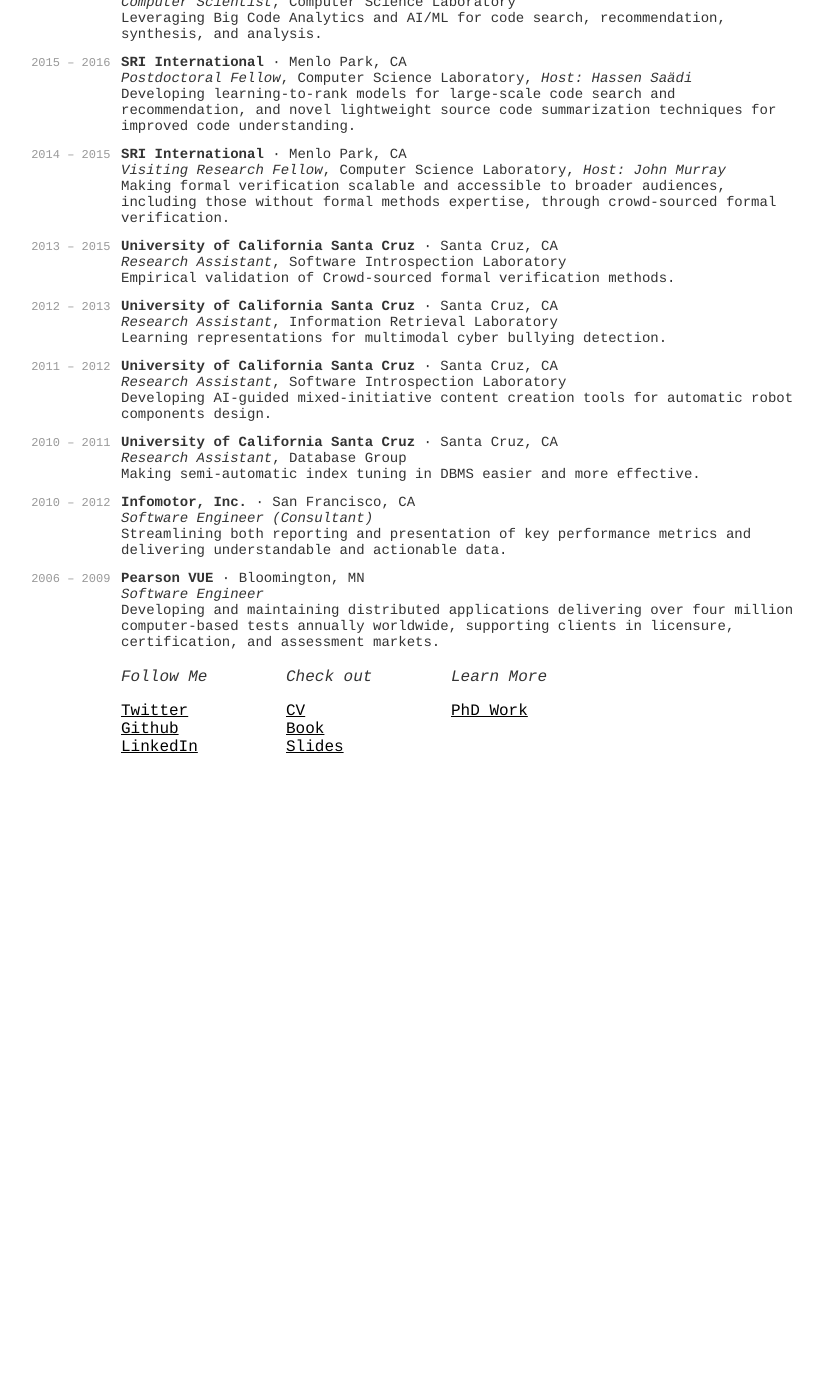
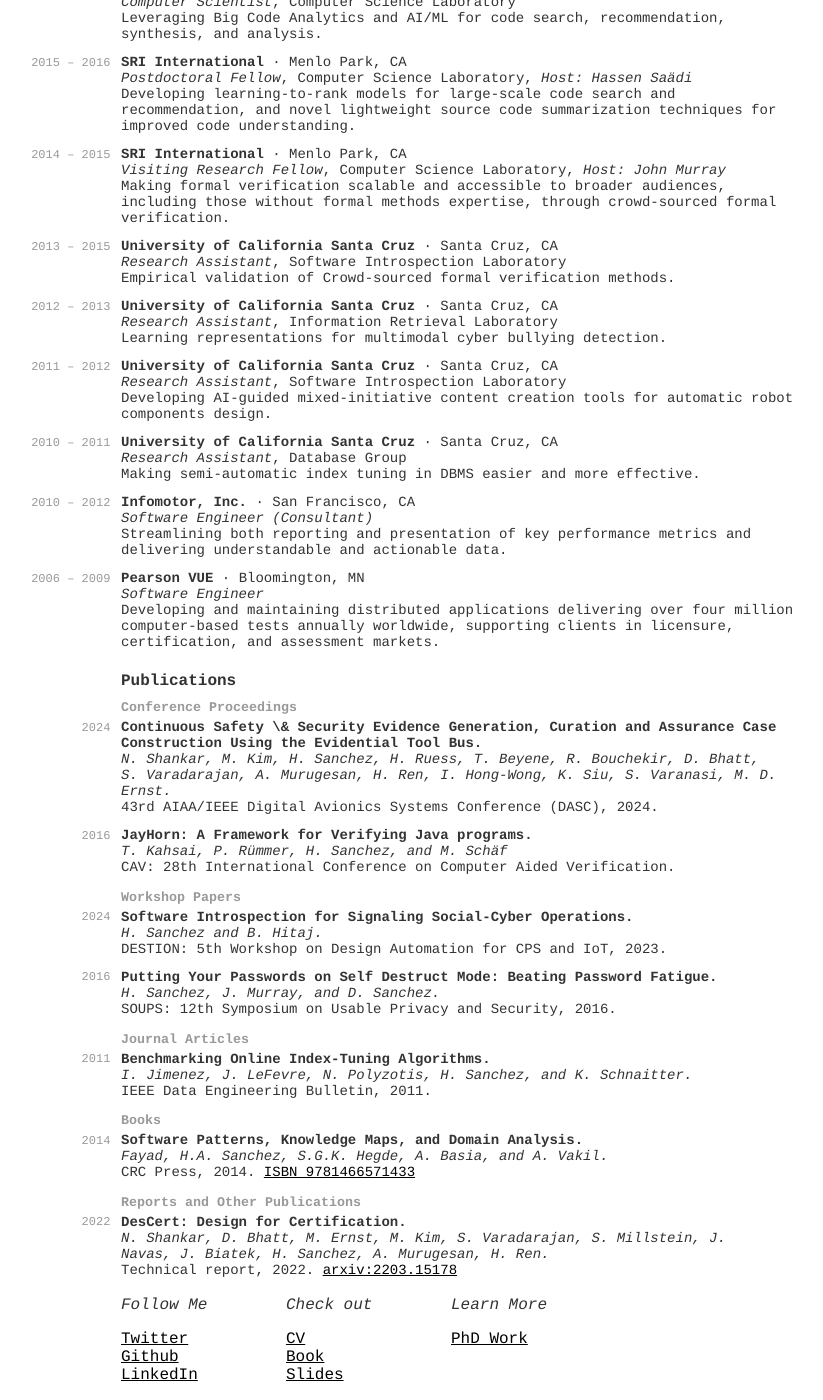
Before and after one commit to hsanchez/hsanchez.github.io, a Jekyll site: the page built from posts/notes/_posts/2017-02-01-cv.md, in a window 1280 px wide and 1400 px high, scrolled down 1706 px. Shown: the whole window, without its empty margins (189-1012 px from the left). Built offline with Jekyll 4.4.1, drawn with Linux system fonts in a browser that asks for light colours; before the commit the page ends 2478 px from its top, so only the background shows below that.

Commit message:
adds more content under Pubs

```diff
--- a/posts/notes/_posts/2017-02-01-cv.md
+++ b/posts/notes/_posts/2017-02-01-cv.md
@@ -231,5 +231,74 @@
         </div>
       </div>
 </div> <!-- Employment section -->
+<div class="section">
+    <div class="heading">Publications</div>
+    <div class="subheading">Conference Proceedings</div>
+    <div class="entry">
+        <div class="year">2024</div>
+        <div class="item">
+            <span class="bold">Continuous Safety \& Security Evidence Generation, Curation and Assurance Case Construction Using the Evidential Tool Bus.</span><br />
+            <span class="emph">N. Shankar, M. Kim, H. Sanchez, H. Ruess, T. Beyene, R. Bouchekir, D. Bhatt, S. Varadarajan, A. Murugesan, H. Ren, I. Hong-Wong, K. Siu, S. Varanasi, M. D. Ernst.</span> <br />
+            <span class="deemph">43rd AIAA/IEEE Digital Avionics Systems Conference (DASC), 2024.</span>
+        </div>
+    </div> <!-- Conference 01 -->
+    <div class="entry">
+        <div class="year">2016</div>
+        <div class="item">
+            <span class="bold">JayHorn: A Framework for Verifying Java programs.</span><br />
+            <span class="emph">T. Kahsai, P. R&uuml;mmer, H. Sanchez, and M. Sch&auml;f</span> <br />
+            <span class="deemph">CAV: 28th International Conference on Computer Aided Verification.</span>
+        </div>
+    </div> <!-- Conference 02 -->
+    <!-- more entries -->
+    <div class="subheading">Workshop Papers</div>
+    <div class="entry">
+        <div class="year">2024</div>
+        <div class="item">
+            <span class="bold">Software Introspection for Signaling Social-Cyber Operations.</span><br />
+            <span class="emph">H. Sanchez and B. Hitaj.</span> <br />
+            <span class="deemph">DESTION: 5th Workshop on Design Automation for CPS and IoT, 2023.</span>
+        </div>
+    </div> <!-- Workshop 01 -->
+    <div class="entry">
+        <div class="year">2016</div>
+        <div class="item">
+            <span class="bold">Putting Your Passwords on Self Destruct Mode: Beating Password Fatigue.</span><br />
+            <span class="emph">H. Sanchez, J. Murray, and D. Sanchez.</span> <br />
+            <span class="deemph">SOUPS: 12th Symposium on Usable Privacy and Security, 2016.</span>
+        </div>
+    </div> <!-- Workshop 02 -->
+    <!-- more entries -->
+    <div class="subheading">Journal Articles</div>
+    <div class="entry">
+        <div class="year">2011</div>
+        <div class="item">
+            <span class="bold">Benchmarking Online Index-Tuning Algorithms.</span><br />
+            <span class="emph">I. Jimenez, J. LeFevre, N. Polyzotis, H. Sanchez, and K. Schnaitter.</span> <br />
+            <span class="deemph">IEEE Data Engineering Bulletin, 2011.</span>
+        </div>
+    </div> <!-- Journal 01 -->
+    <!-- more entries -->
+    <div class="subheading">Books</div>
+    <div class="entry">
+        <div class="year">2014</div>
+        <div class="item">
+            <span class="bold">Software Patterns, Knowledge Maps, and Domain Analysis.</span><br />
+            <span class="emph">Fayad, H.A. Sanchez, S.G.K. Hegde, A. Basia, and A. Vakil.</span> <br />
+            <span class="deemph">CRC Press, 2014. <a href="http://www.crcpress.com/product/isbn/9781466571433">ISBN 9781466571433</a></span>
+        </div>
+    </div> <!-- Book 01 -->
+    <!-- more entries -->
+    <div class="subheading">Reports and Other Publications</div>
+    <div class="entry">
+        <div class="year">2022</div>
+        <div class="item">
+            <span class="bold">DesCert: Design for Certification.</span><br />
+            <span class="emph">N. Shankar, D. Bhatt, M. Ernst, M. Kim, S. Varadarajan, S. Millstein, J. Navas, J. Biatek, H. Sanchez, A. Murugesan, H. Ren.</span> <br />
+            <span class="deemph">Technical report, 2022. <a href="https://arxiv.org/abs/2203.15178">arxiv:2203.15178</a></span>
+        </div>
+    </div> <!-- Reports 01 -->
+    <!-- more entries -->
+</div> <!-- Publications section -->
 <!-- more -->
 </div>
```
